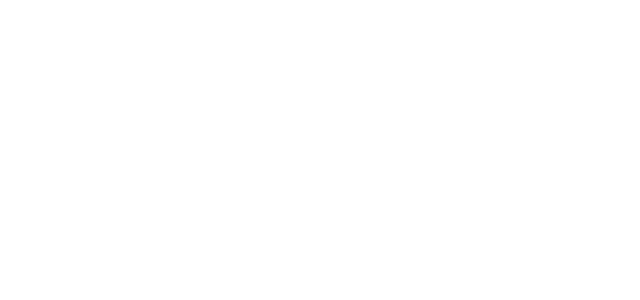
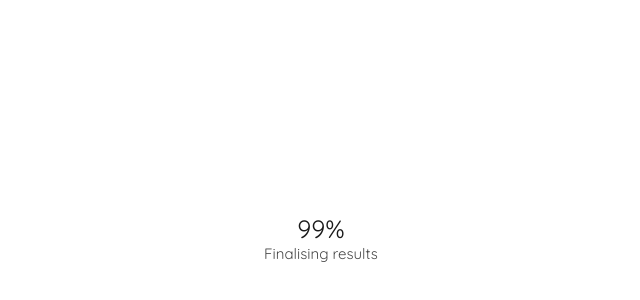
Before and after one commit to ruairidhflint/career_drivers, a React (Create React App) app: page /loading in a window 1280 px wide. Shown: the part 122-422 px from the top of the page, without its empty margins (319-959 px from the left). Built offline with nearby package versions, Linux system fonts and the light colour scheme.

Commit message:
Finish pseudo loading spinner

```diff
--- a/src/App.js
+++ b/src/App.js
@@ -5,6 +5,7 @@
 import Landing from './Views/Landing';
 import Instructions from './Views/Instructions';
 import Assessment from './Views/Assessment';
+import Loading from './Views/Loading';
 
 function App() {
   return (
@@ -14,6 +15,7 @@
         <Route exact path="/" component={Landing} />
         <Route path="/instructions" component={Instructions} />
         <Route path="/assessment" component={Assessment} />
+        <Route path="/loading" component={Loading} />
       </div>
     </ThemeProvider>
   );
--- /dev/null
+++ b/src/Views/Loading.js
@@ -0,0 +1,48 @@
+import { useState, useEffect } from 'react';
+import styled from 'styled-components';
+const Loading = (props) => {
+  const [percentage, setPercentage] = useState(0);
+
+  useEffect(() => {
+    if (percentage < 100) {
+      setTimeout(() => setPercentage(percentage + 1), 80);
+    } else {
+      setTimeout(() => props.history.push('hello!'), 2000);
+      return;
+    }
+  }, [percentage, props.history]);
+
+  return (
+    <StyledLoadingContainer>
+      <div className="percentage">{percentage}%</div>
+      <div className="text">
+        {percentage <= 20 && 'Gathering answers'}
+        {percentage > 20 && percentage <= 45 && 'Aggregating data'}
+        {percentage > 45 && percentage <= 75 && 'Running data comparisons'}
+        {percentage > 75 && percentage < 100 && 'Finalising results'}
+        {percentage === 100 && 'Complete!'}
+      </div>
+    </StyledLoadingContainer>
+  );
+};
+
+const StyledLoadingContainer = styled.div`
+  width: 100%;
+  height: 90vh;
+  display: flex;
+  flex-direction: column;
+  justify-content: center;
+  align-items: center;
+
+  .percentage {
+    font-size: 2.5rem;
+  }
+
+  .text {
+    font-size: 1.5rem;
+    opacity: 0.8;
+    margin-top: 0.5rem;
+  }
+`;
+
+export default Loading;
```
